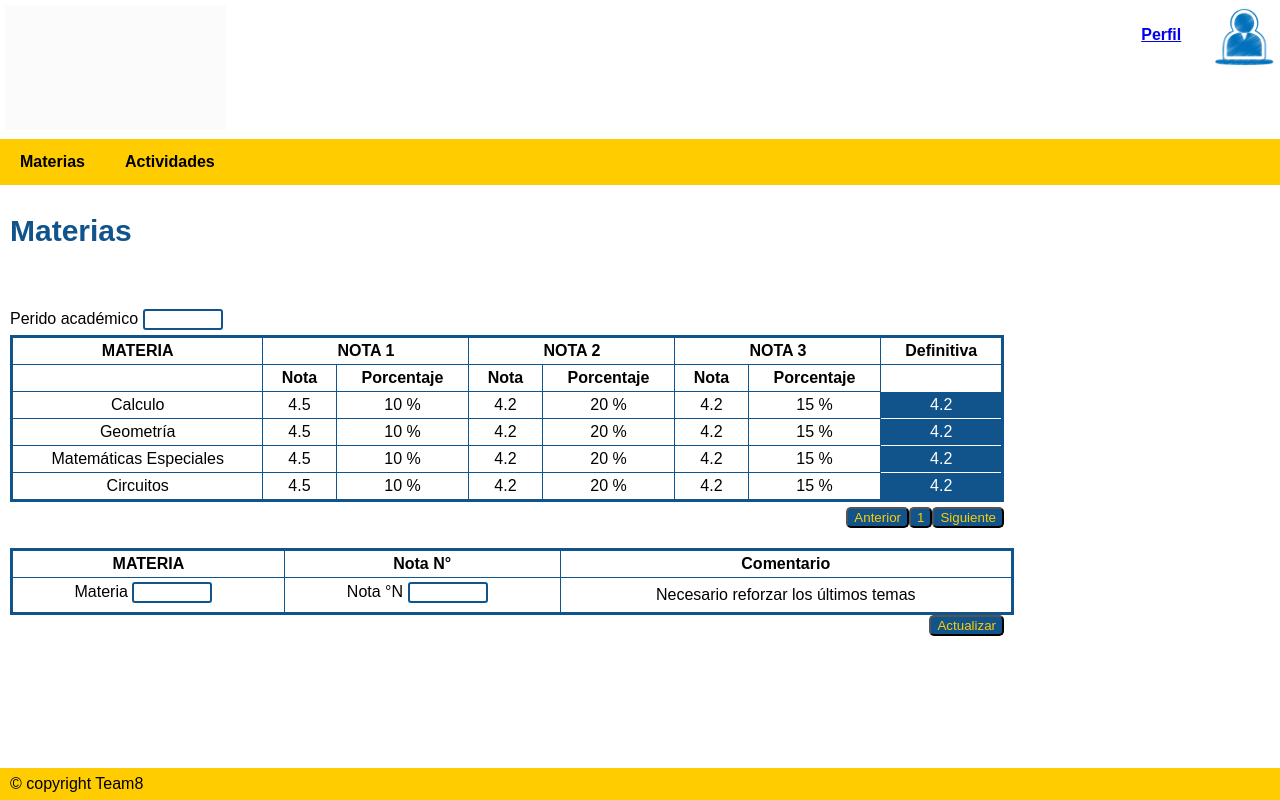
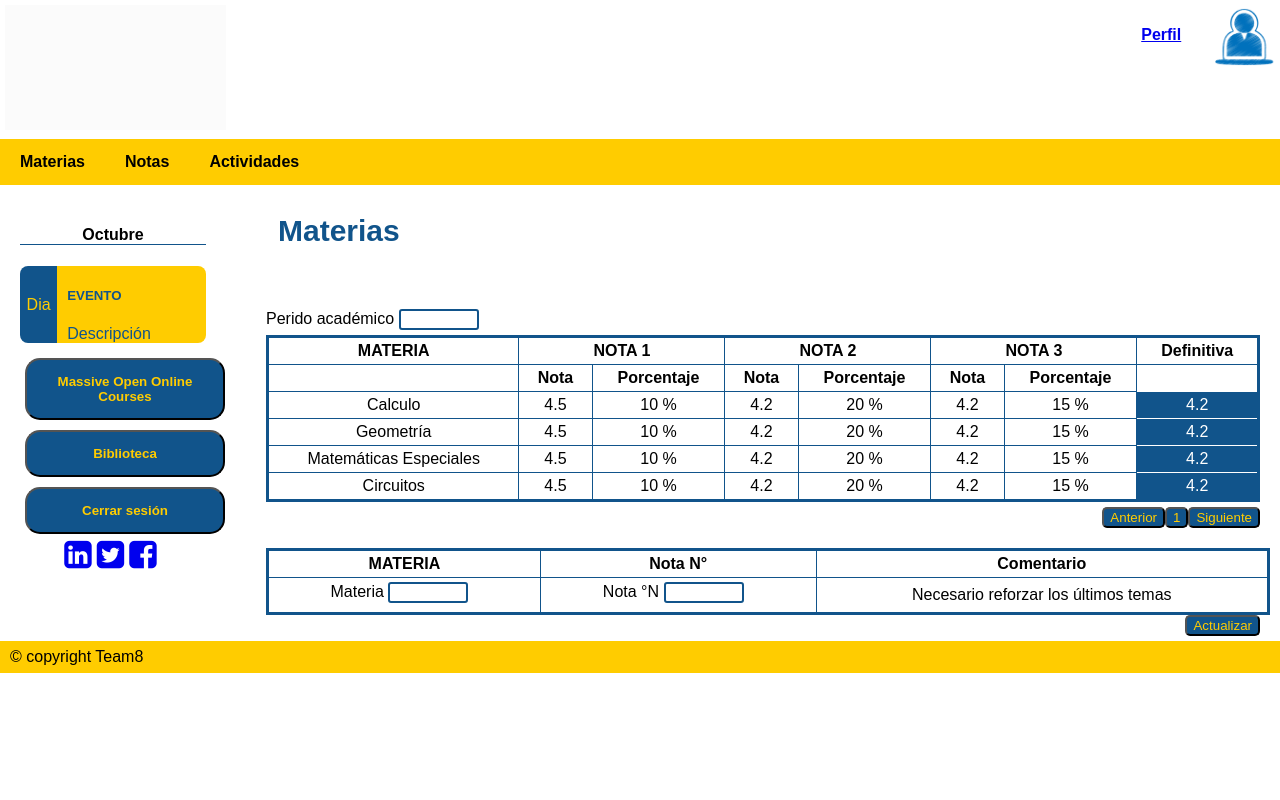
Before and after one commit to dbcuestaj/Login_team8, a Flask app: page /ResumenNotas in a window 1280 px wide. Run offline with Flask 2, Linux system fonts and the light colour scheme.

Commit message:
Se ajusta plantilla y se extiende a otras pag

```diff
--- a/APP.py
+++ b/APP.py
@@ -20,7 +20,11 @@ def login():
     cla = escape(request.form["Pw"].strip())
 
     # Preparar la consulta
-    sql = f'SELECT Contraseña FROM Estudiantes WHERE DNI="{usr}"'
+    if (request.form['selectrol']=="2"):
+        sql = f'SELECT Contraseña FROM Estudiantes WHERE DNI="{usr}"'
+    elif (request.form['selectrol']=="1"):
+        sql = f'SELECT Contraseña FROM Profesores WHERE ID="{usr}"'
+
     # Ejecutar la consulta
     res = seleccion(sql)
     # Proceso la respuesta
@@ -70,6 +74,10 @@ def registro_datos():
             Genero=request.form['genero']
             Estado=request.form['Documento']
             Contraseña=request.form['contrasena']
+            prueba = request.form['selectrol']
+            print(prueba)
+            if prueba == "1":
+                print(True)
 
             conexion=dB.base_conexion()
             strsql="insert into Profesores (ID, Nombres, Genero,Contraseña) values('{}','{}','{}','{}')" .format(Id,Nombres,Genero,Contraseña)
@@ -80,13 +88,13 @@ def registro_datos():
 
         return render_template ('index.html')
 
+@app.route('/plantilla/')
+def plantilla():
+    return render_template ('plantilla.html')
+
 @app.route('/recuperar contrasena')
 def recuperar_contrasena():
     return render_template ('Olvido su contraseña.html')
-
-@app.route('/crearUsuario')
-def crear_usuario():
-    return render_template ('FormularioPrimerIngreso.html')
 
 @app.route('/ResumenNotas')
 def ResumenNotas():
@@ -98,7 +106,7 @@ def perfil():
 
 @app.route('/actividades')
 def actividades():
-    return render_template ('actyretro.html') #cambiar cuando Mock de actividades este on-line
+    return render_template ('actyretro.html')
 
 @app.route('/notasprof')
 def notasprof():
--- a/static/css/estilo.css
+++ b/static/css/estilo.css
@@ -52,7 +52,7 @@ body {
 
 /* Footer */
 .footer {
-    position                        :fixed;
+
     left                            : 0px;
     list-style                      : none;
     display                         : flex;
--- a/static/css/index-login.css
+++ b/static/css/index-login.css
@@ -27,7 +27,7 @@ body{
   }
 .login_box{
     width: 330px;
-    height: 430px;
+    height: 500px;
     background:black;
     border-radius:10px;
     color: white;
--- /dev/null
+++ b/templates/plantilla.html
@@ -0,0 +1,52 @@
+<!DOCTYPE html>
+<html lang="es">
+    <head>
+        <meta charset="UTF-8">
+        <meta http-equiv="X-UA-Compatible" content="IE=edge">
+        <meta name="viewport" content="width=device-width, initial-scale=1.0">
+        <title>{% block title %}{% endblock %}</title>
+        <link rel="stylesheet" type="text/css" href="{{ url_for('static', filename='css/estilo.css')}}">
+        <link rel='stylesheet' type='text/css' href="{{url_for('static', filename='css/estiloadmin.css'
+        )}}">
+        <link rel='stylesheet' type='text/css' href="{{url_for('static', filename='css/estiloinfdeest.css' )}}">
+        <link rel='stylesheet' type='text/css' href="{{url_for('static', filename='css/estiloactyretro.css'
+        )}}">
+        <link rel="stylesheet" href="https://cdnjs.cloudflare.com/ajax/libs/font-awesome/4.7.0/css/font-awesome.min.css">
+    </head>
+
+    <body>
+        <!-- Header -->
+        <div class="containerheader">
+            <div class="boxheader">
+                <img src="{{url_for('static', filename='img/LA_SALLE_AN.gif' )}}" alt="ULogo" style="width:90%; height:auto;"/>
+            </div>
+            <div class="boxheader"></div>
+            <div class="boxheader"></div>
+            <div class="boxheader"></div>
+            <div class="boxheader">
+                <div style="width: auto;">
+                    <img src="{{url_for('static', filename='img/user2.ico' )}}" alt="User" style="width:25%;height:auto; float: right;"/>
+                </div>
+                <div style="width: auto; text-align: center; padding-left: 80px;">
+                    <a href="#"><h4><b>Perfil</b></h4></a>
+                </div>
+            </div>
+        </div>
+
+        <!-- Navigation Bar -->
+        <div class="navbar">
+            <a href="#"><b>Materias</b></a>
+            <a href="#"><b>Notas</b></a>
+            <a href="#"><b>Actividades</b></a>
+        </div>
+
+        <!-- The flexible grid -->
+
+        {% block cuerpo %}{% endblock %}
+
+        <!-- Footer -->
+        <div class="footer">
+            <a href="#">© copyright Team8</a>
+        </div>
+    </body>
+</html>
--- a/templates/redumenNotas.html
+++ b/templates/redumenNotas.html
@@ -1,49 +1,38 @@
-<!DOCTYPE html>
-<html lang="es">
+{% extends "plantilla.html" %}
 
-<head>
-    <meta charset="UTF-8">
-    <meta http-equiv="X-UA-Compatible" content="IE=edge">
-    <meta name="viewport" content="width=device-width, initial-scale=1.0">
-    <title>Resumen Asignaturas matriculadas</title>
-    <link rel='stylesheet' type='text/css' href="{{url_for('static', filename='css/estilo.css')}}" />
-    <link rel='stylesheet' type='text/css' href="{{url_for('static', filename='css/estiloadmin.css')}}" />
+{% block title %}
 
+Resumen Asignaturas matriculadas
 
-</head>
+{% endblock %}
 
-<body>
-    <!-- Header -->
-    <div class="containerheader">
-        <div class="boxheader">
-            <a href="\paginicio">
-            <img src="{{url_for('static', filename='img/LA_SALLE_AN.gif')}}" alt="ULogo" style="width:90%; height:auto;" />
-            </a>
-        </div>
-        <div class="boxheader"></div>
-        <div class="boxheader"></div>
-        <div class="boxheader"></div>
-        <div class="boxheader">
-            <div style="width: auto;">
-                <img src="{{url_for('static', filename='img/user2.ico')}}" alt="User" style="width:25%;height:auto; float: right;" />
-
-            </div>
-            <div style="width: auto; text-align: center; padding-left: 80px;">
-                <a href="perfil">
-                    <h4><b>Perfil</b></h4>
-                </a>
-            </div>
-        </div>
-    </div>
-
-    <!-- Navigation Bar -->
-    <div class="navbar">
-        <a href="#"><b>Materias</b></a>
-        <a href="#"><b>Actividades</b></a>
-    </div>
+{% block cuerpo %}
 
     <!-- The flexible grid -->
     <div class="Containermain" style="width: 100%; background-color: white;">
+        <div class="aside">
+
+            <div class="event-container">
+                <h4 class="mes">Octubre</h4>
+                <div class="event">
+                    <div class="event-left"><p>Dia</p></div>
+                    <div class="event-right">
+                        <h5 style="text-transform: uppercase;">Evento</h5>
+                        <div>Descripción</div>
+                    </div>
+                </div>
+            </div>
+
+            <button><b>Massive Open Online Courses</b></button>
+            <button><b>Biblioteca</b></button>
+            <button><b>Cerrar sesión</b></button>
+
+            <div class="social-container">
+                <a href="your link here" style="margin-right: 5px;"> <i class="fa fa-linkedin-square fa-2x"></i></a>
+                <a href="your link here" style="margin-right: 5px;"> <i class="fa fa-twitter-square fa-2x"></i></a>
+                <a href="your link here" style="margin-right: 5px;"> <i class="fa fa-facebook-square fa-2x"></i></a>
+            </div>
+        </div>
 
         <div class="right">
             <h2 style="color: rgb(17, 84,139); font-size:30px">Materias</h2>
@@ -174,10 +163,5 @@
 
         </div>
     </div>
-    <!-- Footer -->
-    <div class="footer">
-        <a href="#">© copyright Team8</a>
-    </div>
-</body>
 
-</html>
+{% endblock %}
```
Also changed, not shown: templates/index.html (+9 -0 lines), templates/paginicio.html (+34 -45 lines), templates/pantilla.html (deleted, +0 -71 lines), NotasVF.db.
